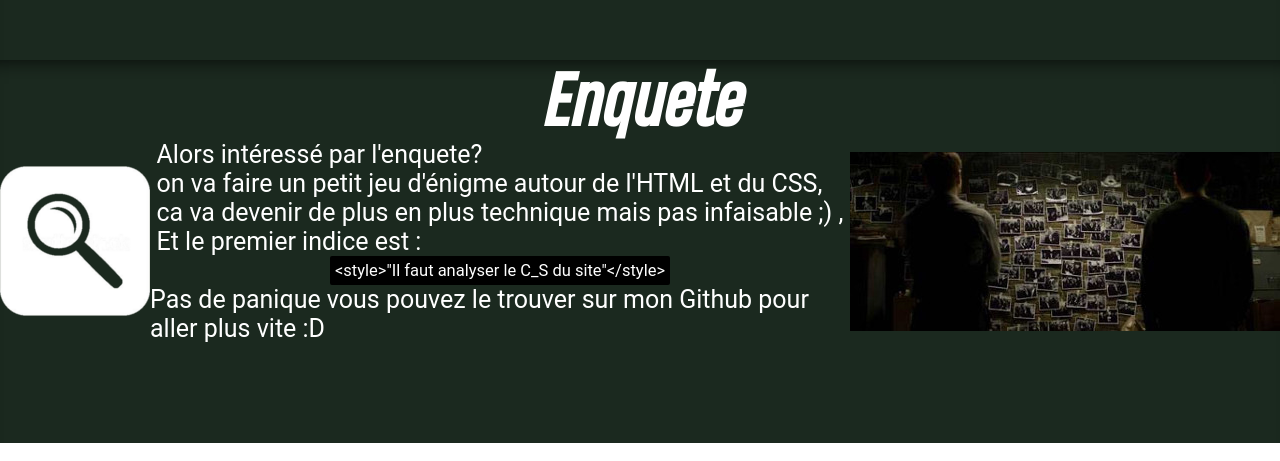
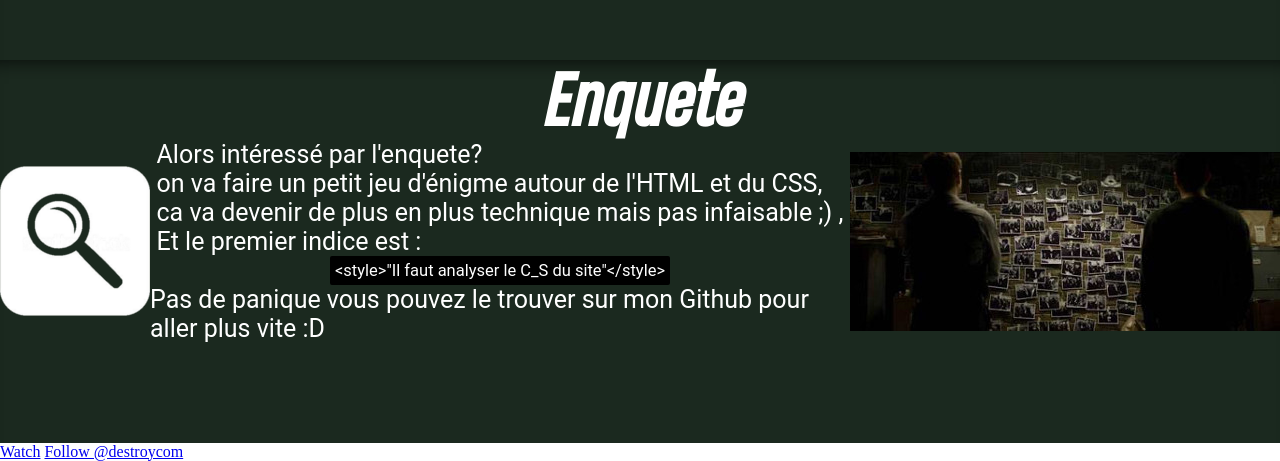
Before and after one commit to DestroyCom/destroycom.com, a plain HTML site: page index.html in a window 1280 px wide. Shown: the part 2186-2647 px from the top of the page. Drawn offline with nearby package versions, Linux system fonts and the light colour scheme.

Commit message:
AddButtonGitHub

```diff
--- a/index.html
+++ b/index.html
@@ -6,6 +6,7 @@
     	<script src="scripts/script1.js"></script>
     	<script src="//cdnjs.cloudflare.com/ajax/libs/jquery/2.1.3/jquery.min.js"></script>
     	<script src="https://apis.google.com/js/platform.js"></script>
+		<script async defer src="https://buttons.github.io/buttons.js"></script>
         <meta charset="utf-8" />
         <title>DestroyCom</title>
     </head>
@@ -152,12 +153,9 @@
 			</div>
 
 			<div id="apropos">
-				<div class="abo">
-					<div class="g-ytsubscribe" data-channelid="UC3rWrbC9jY6cb9YVrsbYOmQ" data-layout="full" data-count="default"></div>
-				</div>
-				<div class="g-ytsubscribe" data-channelid="UC3rWrbC9jY6cb9YVrsbYOmQ" data-layout="full" data-count="default"></div>
-				</div>
-    	</div>
+				<a class="github-button" href="https://github.com/destroycom/destroycom.com/subscription" data-size="large" data-show-count="true" aria-label="Watch destroycom/destroycom.com on GitHub">Watch</a>
+				<a class="github-button" href="https://github.com/destroycom" data-size="large" data-show-count="true" aria-label="Follow @destroycom on GitHub">Follow @destroycom</a>
+    		</div>
 
     	<footer id="achille_du_site">
 
```
